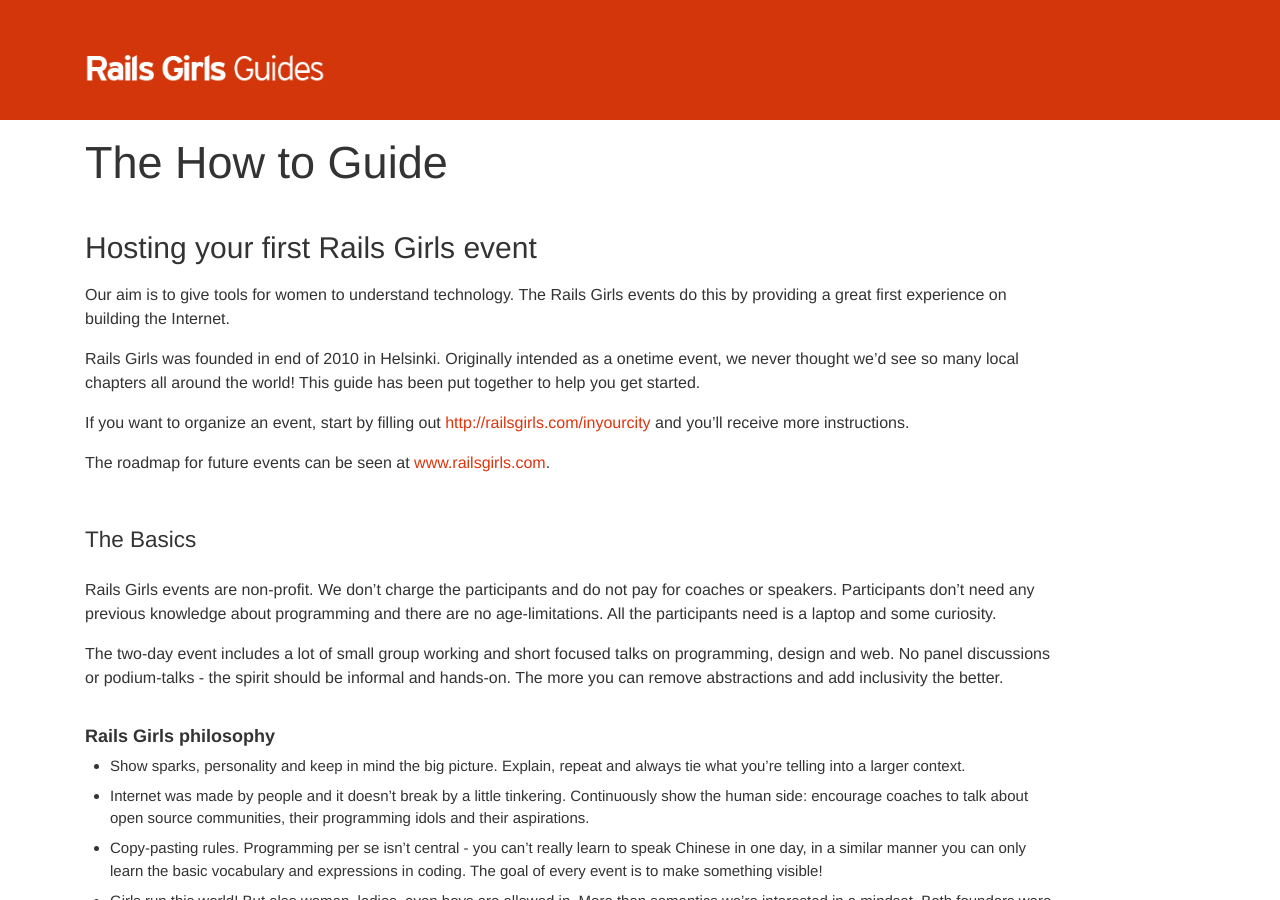
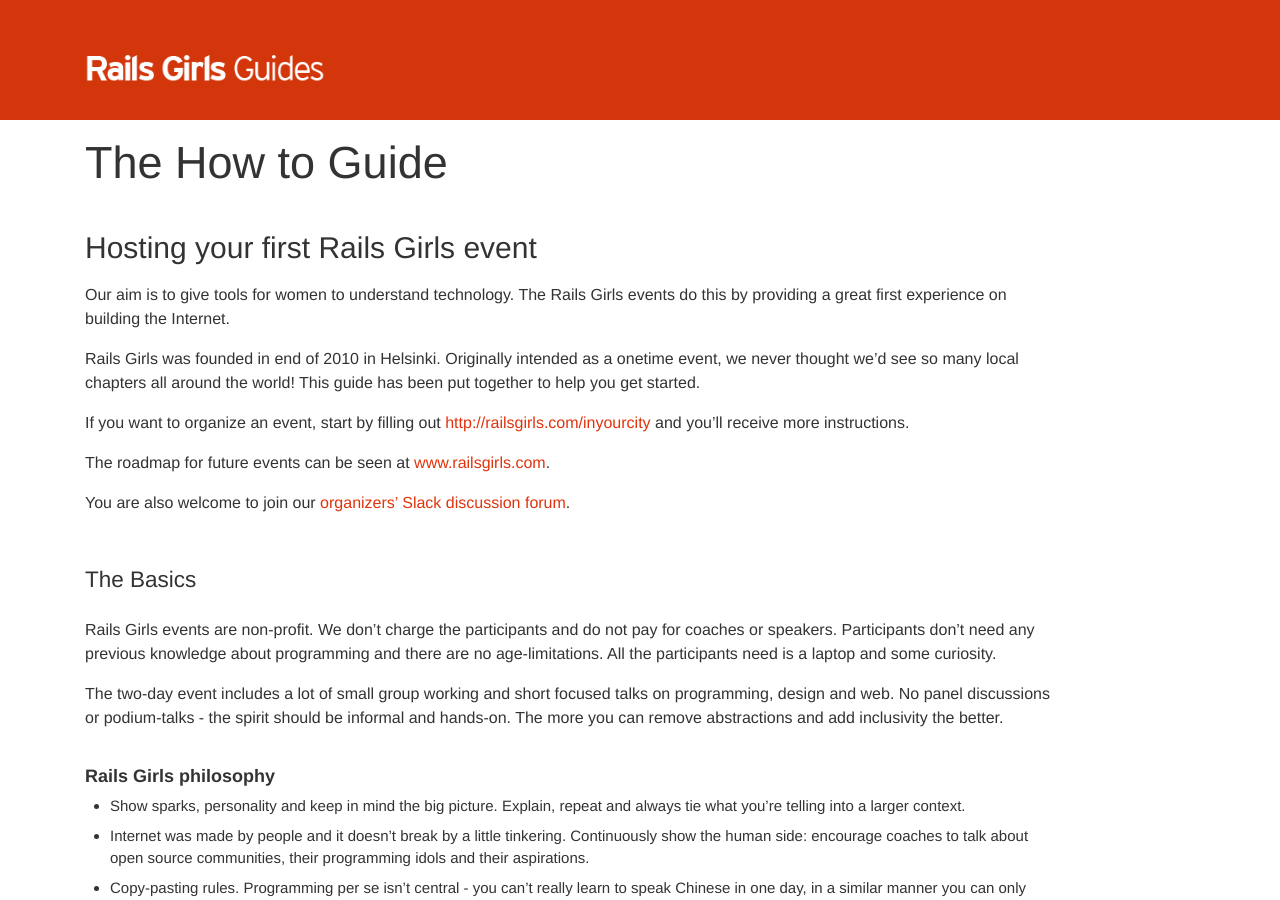
Before and after one commit to railsgirls/guides.railsgirls.com, a Jekyll site: the page built from _posts/2012-04-18-guide.markdown, in a window 1280 px wide and 900 px high. Built offline with Jekyll 4.4.1, drawn with Linux system fonts in a browser that asks for light colours; nearby versions of some CDN libraries.

Commit message:
Add a mention of the new Slack chat to organizers' guide.

```diff
--- a/_posts/2012-04-18-guide.markdown
+++ b/_posts/2012-04-18-guide.markdown
@@ -17,6 +17,7 @@
 
 The roadmap for future events can be seen at [www.railsgirls.com](http://railsgirls.com).
 
+You are also welcome to join our [organizers' Slack discussion forum](https://rails-girls-slack.herokuapp.com/).
 
 ### The Basics
 Rails Girls events are non-profit. We don’t charge the participants and do not pay for coaches or speakers. Participants don’t need any previous knowledge about programming and there are no age-limitations. All the participants need is a laptop and some curiosity.
```
